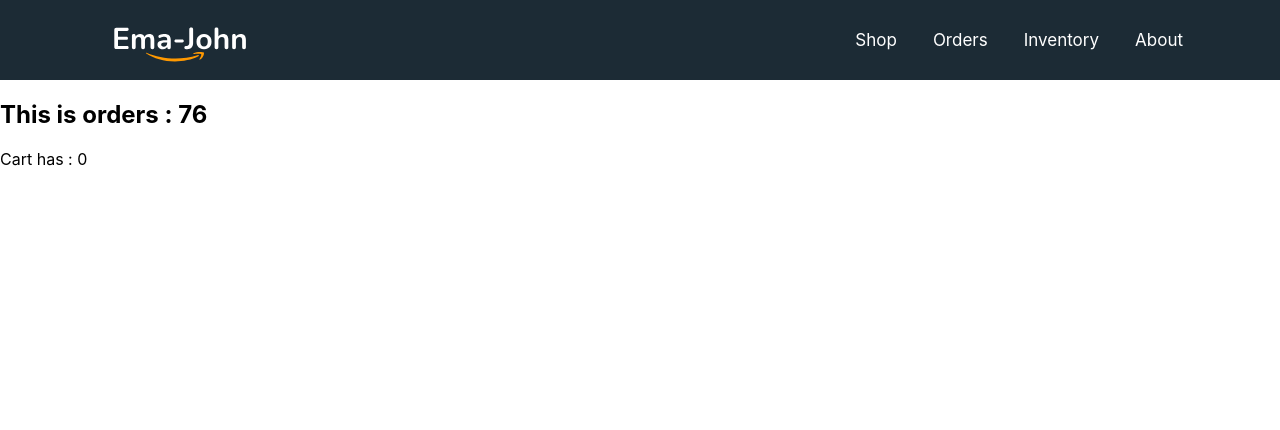
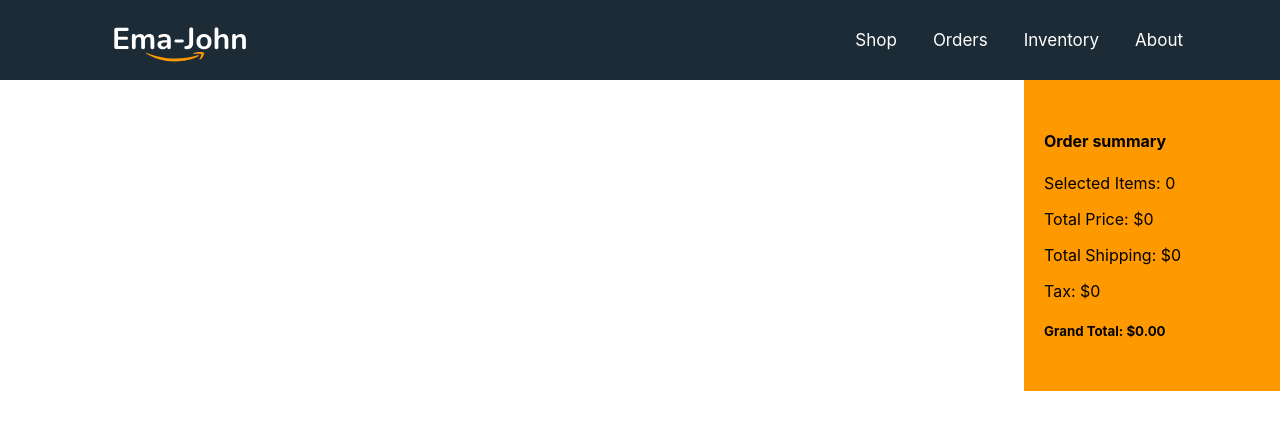
Before and after one commit to MirzaAyon/e-commerce-SPA-using-react, a React (Create React App) app: page /orders in a window 1280 px wide. Shown: the top 430 px of the page. Built offline with nearby package versions, Linux system fonts and the light colour scheme.

Commit message:
review items and cart are showing in orders section

```diff
--- a/src/components/Orders/Orders.js
+++ b/src/components/Orders/Orders.js
@@ -1,6 +1,8 @@
 import React from 'react';
 import useCart from '../../hooks/useCart';
 import useProducts from '../../hooks/useproducts';
+import Cart from '../Cart/Cart';
+import ReviewItem from '../ReviewItem/ReviewItem';
 
 const Orders = () => {
     const [products, setProducts] = useProducts();
@@ -8,11 +10,26 @@
     const [cart, setCart] = useCart(products)
     return (
         <div>
-            <h2>This is orders : {products.length}
+            {/* <h2>This is orders : {products.length}
             </h2>
-            <p>Cart has : {cart.length}</p>
+            <p>Cart has : {cart.length}</p> */}
             {/* kintu orders e mot koyta eta na dekhay item koyta sheta dekhachee */}
             {/* hobar kotha 5 dekhae 3  */}
+
+            <div className='shop-container'>
+                <div className='products-container'>
+                    {
+                        cart.map(product => <ReviewItem key={product.id} product={product} >
+
+                        </ReviewItem>)
+                    }
+                </div>
+                <div className='cart-container'>
+                    <Cart cart={cart}></Cart>
+                </div>
+
+            </div>
+
         </div>
     );
 };
--- /dev/null
+++ b/src/components/ReviewItem/ReviewItem.js
@@ -0,0 +1,12 @@
+import React from 'react';
+
+const ReviewItem = (props) => {
+    const { name, price, shipping, quantity } = props.product;
+    return (
+        <div>
+            <h3>This is a review item: {name}</h3>
+        </div>
+    );
+};
+
+export default ReviewItem;
```
Also changed, not shown: src/components/ReviewItem/ReviewItem.css (added).
